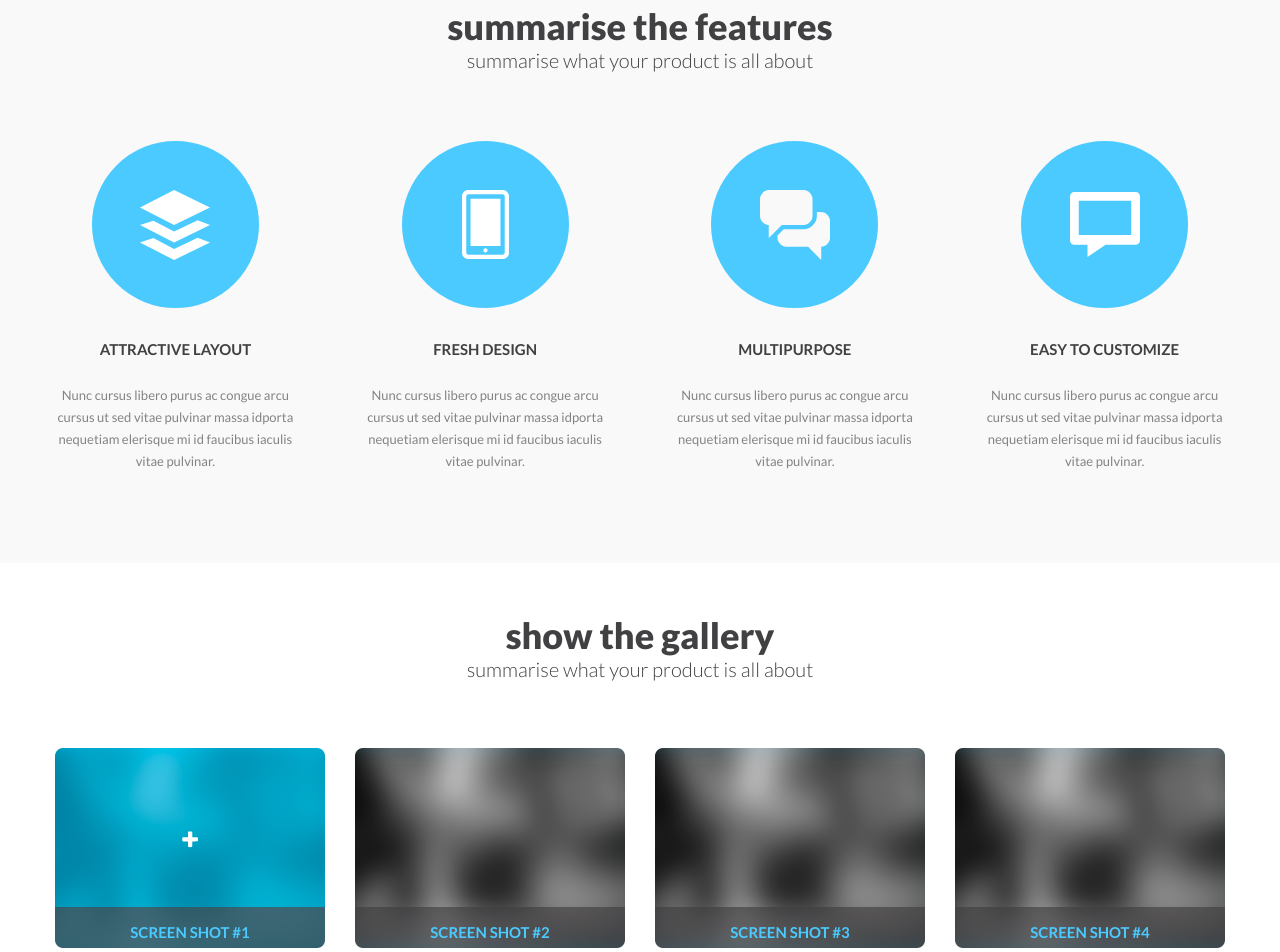
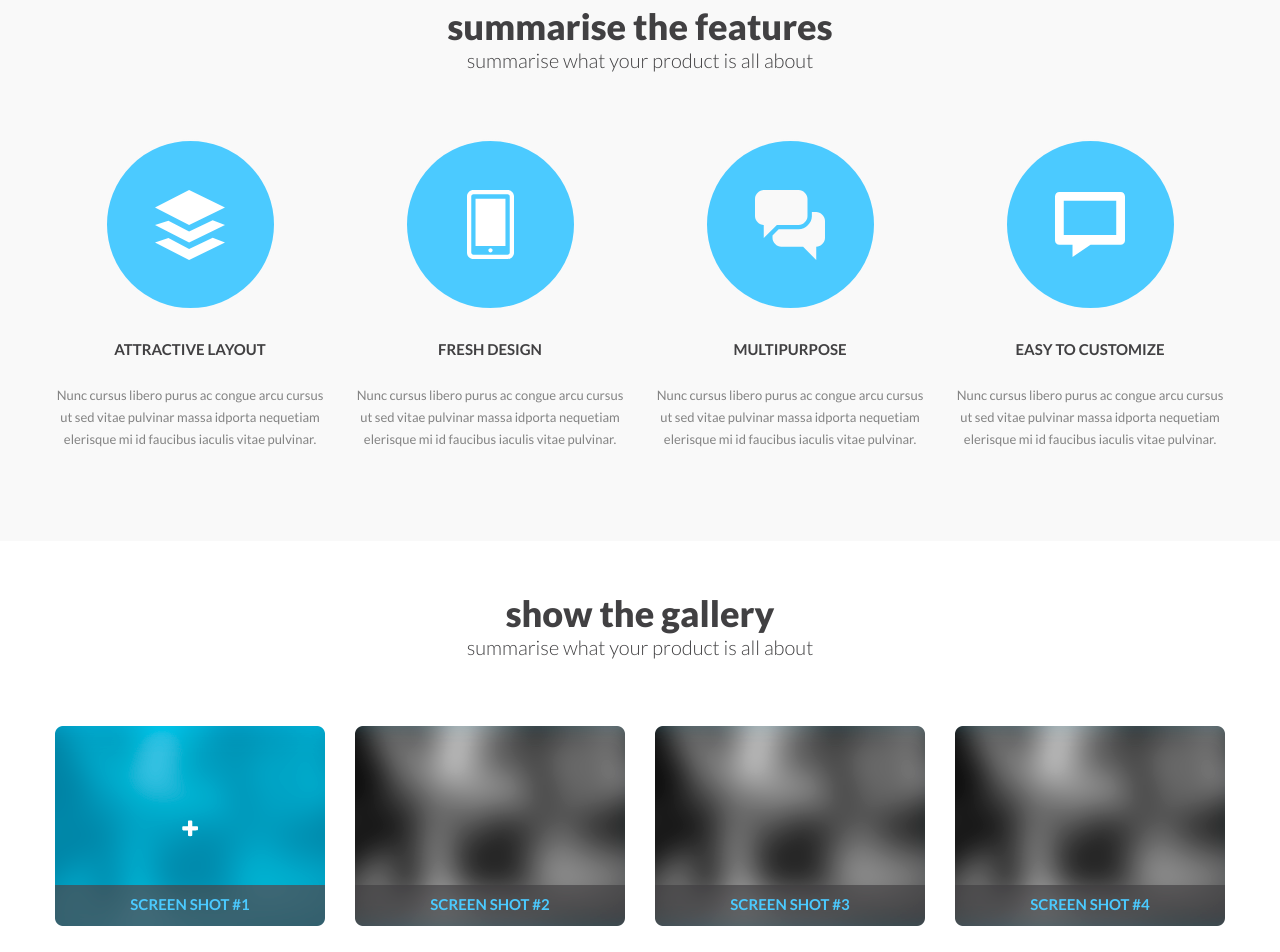
Before and after one commit to Kosynskyi/bazinger, a React (Create React App) app: page / in a window 1280 px wide. Shown: the part 960-1912 px from the top of the page. Built offline with nearby package versions, Linux system fonts and the light colour scheme.

Commit message:
update styles and add responsive-adaptive design

```diff
--- a/src/components/Container/Container.styled.js
+++ b/src/components/Container/Container.styled.js
@@ -1,18 +1,8 @@
 import styled from 'styled-components';
-import { breakpoints } from 'services/mixins/mixins';
 
 export const ContainerWrapper = styled.div`
   position: relative;
   margin: 0 auto;
-  padding-left: 15px;
-  padding-right: 15px;
-  width: 320px;
-
-  @media ${breakpoints.onlyTablet} {
-    width: 768px;
-  }
-
-  @media ${breakpoints.desktop} {
-    width: 1200px;
-  }
+  padding: 0 15px;
+  max-width: 1200px;
 `;
--- a/src/components/Features/Features.styled.js
+++ b/src/components/Features/Features.styled.js
@@ -28,19 +28,18 @@ export const Text = styled.p`
 `;
 
 export const FeaturesList = styled.ul`
-  display: flex;
-  flex-direction: column;
-  align-items: center;
-  justify-content: space-between;
+  display: grid;
+  grid-template-columns: repeat(1, 1fr);
+  grid-template-rows: 1fr;
+  grid-column-gap: 30px;
+  grid-row-gap: 30px;
 
   @media ${breakpoints.onlyTablet} {
-    flex-direction: row;
-    flex-wrap: wrap;
-    justify-content: space-evenly;
+    grid-template-columns: repeat(2, 1fr);
   }
 
   @media ${breakpoints.desktop} {
-    flex-direction: row;
+    grid-template-columns: repeat(4, 1fr);
   }
 `;
 
@@ -63,12 +62,7 @@ export const FeaturesItem = styled.li`
   flex-direction: column;
   align-items: center;
   justify-content: center;
-  margin-bottom: 20px;
   cursor: pointer;
-
-  &:last-child {
-    margin-bottom: 0;
-  }
 
   &:hover > div {
     background-color: ${props => props.theme.colors.secondaryTitle};
@@ -77,40 +71,37 @@ export const FeaturesItem = styled.li`
   &:hover > h3 {
     color: ${props => props.theme.colors.primary};
   }
-
-  @media ${breakpoints.onlyTablet} {
-    margin: 0;
-    margin-bottom: 40px;
-    width: 40%;
-
-    &:nth-last-child(-n + 2) {
-      margin-bottom: 0;
-    }
-  }
-
-  @media ${breakpoints.desktop} {
-    margin: 0;
-    margin-right: 69px;
-
-    &:last-child {
-      margin-right: 0;
-    }
-  }
 `;
 
 export const SubTitle = styled.h3`
   margin-bottom: 26px;
   font-weight: ${props => props.theme.fontWeights.bold};
-  font-size: 15px;
+  font-size: 20px;
   color: ${props => props.theme.colors.secondaryTitle};
   text-transform: uppercase;
   transition: color 250ms cubic-bezier(0.4, 0, 0.2, 1);
+
+  @media ${breakpoints.onlyTablet} {
+    font-size: 18px;
+  }
+
+  @media ${breakpoints.desktop} {
+    font-size: 15px;
+  }
 `;
 
 export const SubText = styled.p`
   font-weight: ${props => props.theme.fontWeights.regular};
-  font-size: 13px;
+  font-size: 20px;
   line-height: 1.7;
   color: rgba(131, 131, 131);
   text-align: center;
+
+  @media ${breakpoints.onlyTablet} {
+    font-size: 18px;
+  }
+
+  @media ${breakpoints.desktop} {
+    font-size: 13px;
+  }
 `;
--- a/src/components/Gallery/Gallery.js
+++ b/src/components/Gallery/Gallery.js
@@ -12,7 +12,7 @@ import {
   Text,
   GalleryList,
   GalleryItem,
-  GalletySubTitle,
+  GallerySubTitle,
   SubText,
   PictureWrapper,
   SubTextWrapper,
@@ -43,7 +43,7 @@ const Gallery = () => {
               <ButtonAdd type="button" aria-label="button add screen shot">
                 <AddScreenShot />
               </ButtonAdd>
-              <GalletySubTitle>screen shot #1</GalletySubTitle>
+              <GallerySubTitle>screen shot #1</GallerySubTitle>
             </PictureWrapper>
             <SubTextWrapper>
               <SubText>{subText}</SubText>
@@ -60,7 +60,7 @@ const Gallery = () => {
                   effect="blur"
                 />
               </picture>
-              <GalletySubTitle>screen shot #2</GalletySubTitle>
+              <GallerySubTitle>screen shot #2</GallerySubTitle>
             </PictureWrapper>
             <SubTextWrapper>
               <SubText>{subText}</SubText>
@@ -77,7 +77,7 @@ const Gallery = () => {
                   effect="blur"
                 />
               </picture>
-              <GalletySubTitle>screen shot #3</GalletySubTitle>
+              <GallerySubTitle>screen shot #3</GallerySubTitle>
             </PictureWrapper>
             <SubTextWrapper>
               <SubText>{subText}</SubText>
@@ -94,7 +94,7 @@ const Gallery = () => {
                   effect="blur"
                 />
               </picture>
-              <GalletySubTitle>screen shot #4</GalletySubTitle>
+              <GallerySubTitle>screen shot #4</GallerySubTitle>
             </PictureWrapper>
             <SubTextWrapper>
               <SubText>{subText}</SubText>
--- a/src/components/Gallery/Gallery.styled.js
+++ b/src/components/Gallery/Gallery.styled.js
@@ -36,66 +36,48 @@ export const Text = styled.p`
 `;
 
 export const GalleryList = styled.ul`
-  display: flex;
-  flex-direction: column;
-  align-items: center;
-  justify-content: space-between;
+  display: grid;
+  grid-template-columns: repeat(1, 1fr);
+  grid-template-rows: 1fr;
+  grid-column-gap: 30px;
+  grid-row-gap: 30px;
 
   @media ${breakpoints.onlyTablet} {
-    flex-direction: row;
-    flex-wrap: wrap;
-    justify-content: space-evenly;
+    grid-template-columns: repeat(2, 1fr);
   }
 
   @media ${breakpoints.desktop} {
-    flex-direction: row;
+    grid-template-columns: repeat(4, 1fr);
   }
 `;
 
-export const GalleryItem = styled.li`
-  margin-bottom: 20px;
+export const GalleryItem = styled.li``;
 
-  &:last-child {
-    margin-bottom: 0;
-  }
-
-  @media ${breakpoints.onlyTablet} {
-    margin: 0;
-    margin-bottom: 40px;
-    width: 40%;
-
-    &:nth-last-child(-n + 2) {
-      margin-bottom: 0;
-    }
-  }
-
-  @media ${breakpoints.desktop} {
-    width: 270px;
-    margin: 0;
-
-    &:last-child {
-      margin-right: 0;
-    }
-  }
-`;
-
-export const GalletySubTitle = styled.h3`
+export const GallerySubTitle = styled.h3`
   position: absolute;
-  bottom: 10px;
-  width: 100%;
+  bottom: 8%;
+  left: 50%;
+  transform: translateX(-50%);
   font-weight: ${props => props.theme.fontWeights.bold};
   font-size: 15px;
   color: ${props => props.theme.colors.primary};
   text-transform: uppercase;
-  text-align: center;
 `;
 
 export const SubText = styled.p`
   font-weight: ${props => props.theme.fontWeights.regular};
-  font-size: 13px;
+  font-size: 20px;
   color: rgb(131, 131, 131);
   line-height: 1.7;
   text-align: center;
+
+  @media ${breakpoints.onlyTablet} {
+    font-size: 18px;
+  }
+
+  @media ${breakpoints.desktop} {
+    font-size: 13px;
+  }
 `;
 
 export const PictureWrapper = styled.div`
@@ -114,9 +96,9 @@ export const SubTextWrapper = styled.div`
 
 export const ButtonAdd = styled.button`
   position: absolute;
-  top: 80px;
+  top: 50%;
   left: 50%;
-  transform: translateX(-50%);
+  transform: translate(-50%, -50%);
   display: flex;
   align-items: center;
   justify-content: center;
--- a/src/components/Hero/Hero.js
+++ b/src/components/Hero/Hero.js
@@ -32,11 +32,7 @@ import {
 
 const Hero = () => {
   const [activeSlide, setActiveSlide] = useState(0);
-  const isMobile = useMedia('(min-width:450px) and (max-width: 767px)');
-  const isTablet = useMedia('(min-width:900px) and (max-width: 1199px)');
-  const isDesktop = useMedia('(min-width: 1390px)');
-
-  const suitableScreen = isMobile || isTablet || isDesktop;
+  const isNarrow = useMedia('(min-width: 1360px)');
 
   const nextSlide = () => {
     setActiveSlide(prev => (prev + 1 > dataHero.length - 1 ? 0 : prev + 1));
@@ -93,12 +89,12 @@ const Hero = () => {
             </StoreLinkWrapper>
           </AvailableStoreWrapper>
         </HeroWrapper>
-        <ButtonSliderWrapper style={{ marginBottom: suitableScreen && '0' }}>
+        <ButtonSliderWrapper style={{ marginBottom: isNarrow && '0' }}>
           <ButtonSlider
             style={{
-              position: suitableScreen && 'absolute',
-              top: suitableScreen && '40px',
-              left: suitableScreen && '-70px',
+              position: isNarrow && 'absolute',
+              top: isNarrow && '40px',
+              left: isNarrow && '-70px',
             }}
             onChange={prevSlide}
             aria-label="button left"
@@ -107,9 +103,9 @@ const Hero = () => {
           </ButtonSlider>
           <ButtonSlider
             style={{
-              position: suitableScreen && 'absolute',
-              top: suitableScreen && '40px',
-              right: suitableScreen && '-70px',
+              position: isNarrow && 'absolute',
+              top: isNarrow && '40px',
+              right: isNarrow && '-70px',
             }}
             onChange={nextSlide}
             aria-label="button right"
--- a/src/components/Hero/Hero.styled.js
+++ b/src/components/Hero/Hero.styled.js
@@ -34,15 +34,16 @@ export const StyledSection = styled.section`
 export const HeroWrapper = styled.div`
   margin-left: auto;
   padding-bottom: 30px;
+  max-width: 400px;
 
   @media ${breakpoints.onlyTablet} {
     padding-bottom: 40px;
-    width: 450px;
+    max-width: 550px;
   }
 
   @media ${breakpoints.desktop} {
     padding-bottom: 80px;
-    width: 673px;
+    max-width: 673px;
   }
 `;
 
@@ -105,11 +106,13 @@ export const ButtonWrapper = styled.div`
   display: flex;
   flex-direction: row;
   align-items: center;
-  justify-content: space-around;
   margin-bottom: 36px;
 
+  & > button:first-child {
+    margin-right: 15px;
+  }
+
   @media ${breakpoints.onlyTablet} {
-    justify-content: space-between;
     width: 100%;
   }
 
@@ -117,6 +120,10 @@ export const ButtonWrapper = styled.div`
     justify-content: space-between;
     margin-bottom: 48px;
     width: 430px;
+
+    & > button {
+      margin-right: 0;
+    }
   }
 `;
 
--- a/src/components/MobileNavigation/MobileNavigation.js
+++ b/src/components/MobileNavigation/MobileNavigation.js
@@ -1,4 +1,4 @@
-import {useEffect} from "react"
+import { useEffect } from 'react';
 import { GrClose } from 'react-icons/gr';
 import Logo from 'components/Logo';
 import UserNav from 'components/UserNav';
@@ -23,6 +23,7 @@ const MobileNavigation = ({ open, setOpen }) => {
     <MobileNavigationWrapper
       style={{
         transform: open && 'translateX(0)',
+        visibility: open && 'visible',
       }}
     >
       <LogoWrapper>
--- a/src/components/MobileNavigation/MobileNavigation.styled.js
+++ b/src/components/MobileNavigation/MobileNavigation.styled.js
@@ -10,7 +10,7 @@ export const MobileNavigationWrapper = styled.div`
   height: 100vh;
   background-color: rgba(0, 0, 0, 0.9);
   pointer-events: initial;
-  visibility: visible;
+  visibility: hidden;
   transition: 250ms cubic-bezier(0.4, 0, 0.2, 1);
   transform: translateX(100%);
 `;
--- a/src/data/dataHero.json
+++ b/src/data/dataHero.json
@@ -5,7 +5,7 @@
   },
   {
     "id": 2,
-    "text": "Slide 2. Слайдер робочий. Можемо перемикатись боковими кнопками та індикаторами знизу. Я вирішив змінювати лише текст для наглядності,  в кнопки можна динамічно додавати посилання на app чи google store і так само робити будь-які інші дії, які могли би бути в кнопках download та learn more"
+    "text": "Slide 2. Можемо перемикатись боковими кнопками та індикаторами знизу. Я вирішив змінювати лише текст для наглядності,  в кнопки можна динамічно додавати посилання на app чи google store і так само робити будь-які інші дії, які могли би бути в кнопках download та learn more"
   },
   {
     "id": 3,
```
